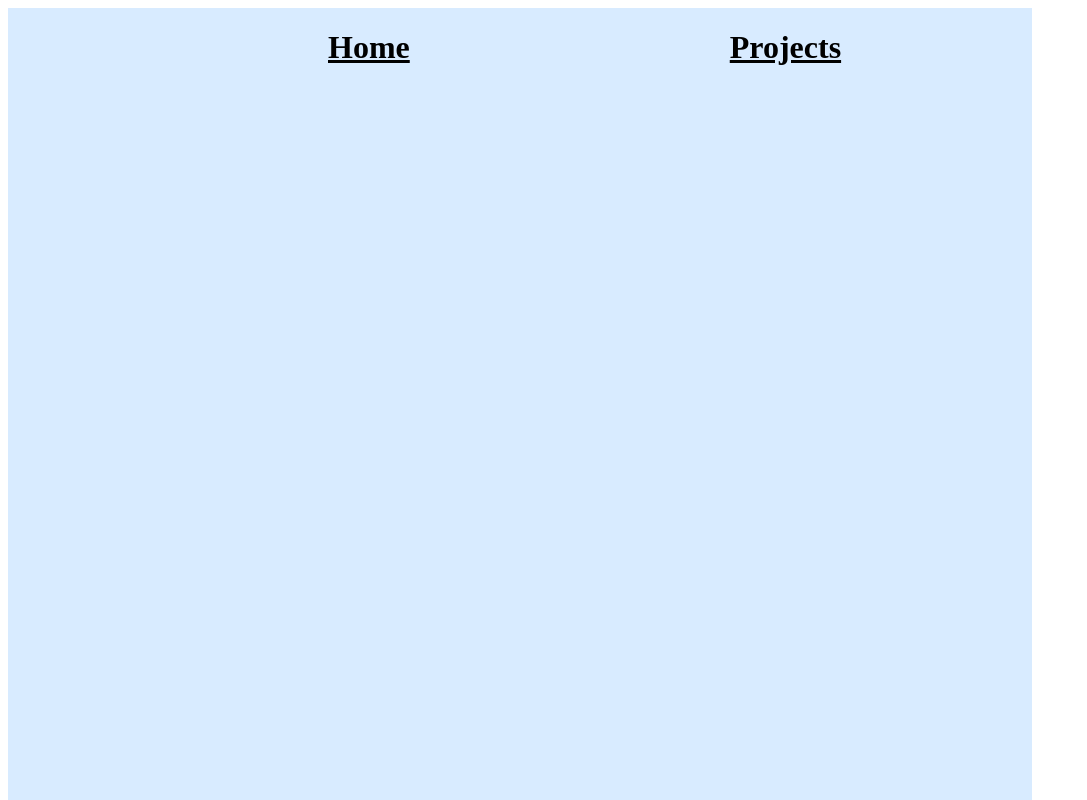
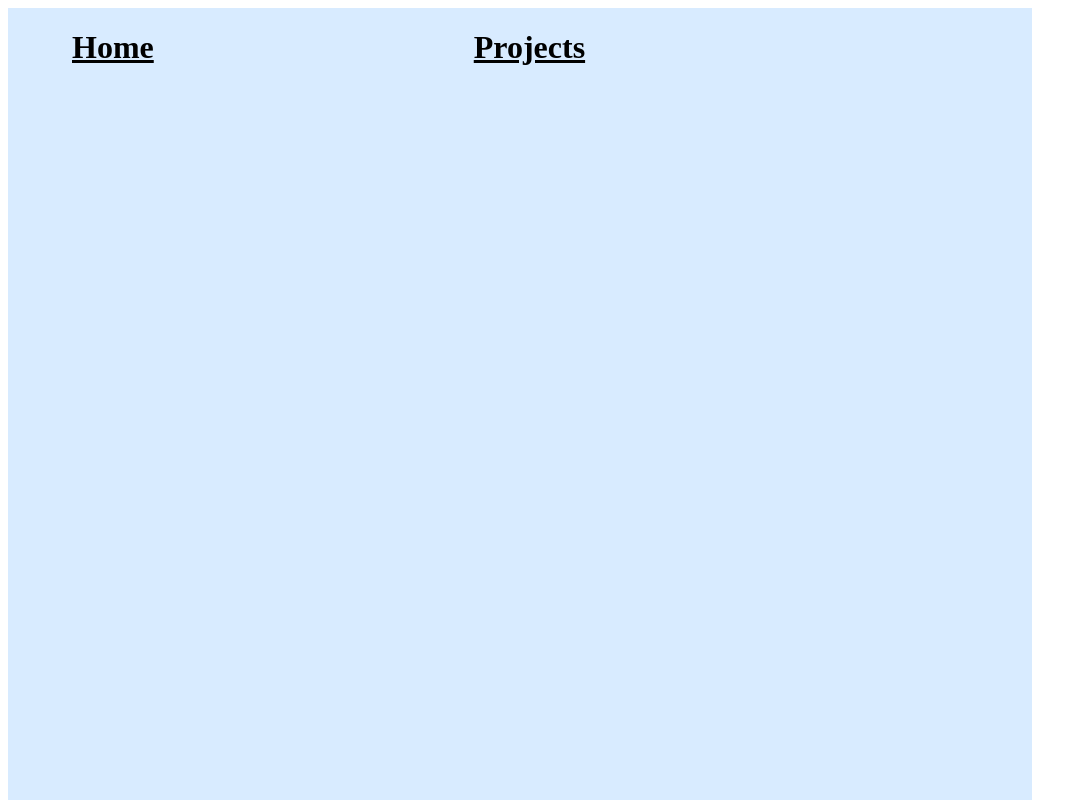
Before and after one commit to r-y4n/webapp, a Next.js app: page /projects in a window 1280 px wide. Shown: the whole page, without its empty margins (0-1087 px from the left). Built offline with nearby package versions, Linux system fonts and the light colour scheme.

Commit message:
Update styles.module.css

```diff
--- a/styles/styles.module.css
+++ b/styles/styles.module.css
@@ -54,6 +54,6 @@
     text-align: center;
     display: flex;
     gap: 25vw;
-    padding-left: 25vw;
-    padding-right: 25vw;
+    padding-left: 5vw;
+    padding-right: 5vw;
   }
```
